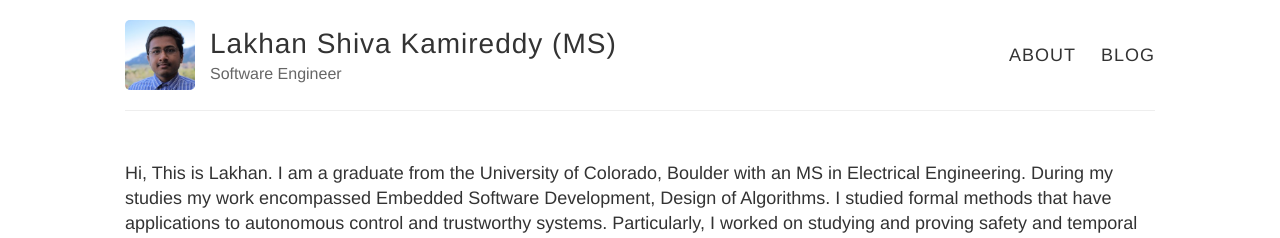
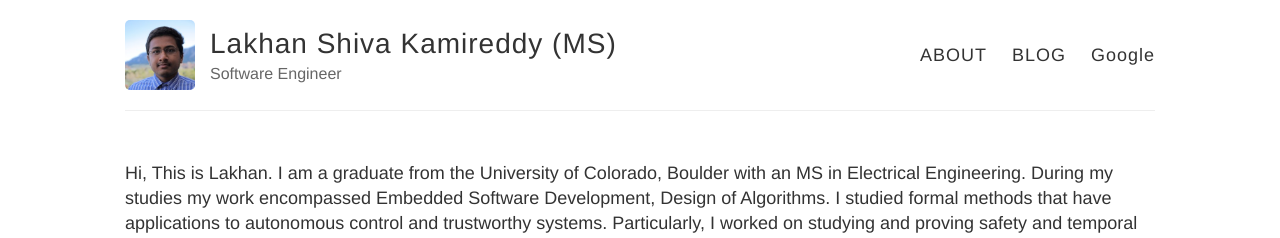
Before and after one commit to lakhanshiva/lakhanshiva.github.io, a Jekyll site: the page built from index.html, in a window 1280 px wide. Shown: the top 238 px of the page. Built offline with Jekyll 4.4.1, drawn with Linux system fonts in a browser that asks for light colours.

Commit message:
Update default.html

```diff
--- a/_layouts/default.html
+++ b/_layouts/default.html
@@ -31,6 +31,7 @@
           <nav>
             <a href="{{ site.baseurl }}/">ABOUT</a>
             <a href="{{ site.baseurl }}/blog">BLOG</a>
+            <a href="{{ site.baseurl }}/google2c8ea3f63e2d0c88">Google</a>
             <!--<a href="{{ site.baseurl }}/research">RESEARCH</a>-->
             <!--a href="https://github.com/lakhanshiva">GITHUB</a-->
             <!--<a href="{{ site.baseurl }}/resume.pdf" target="_blank">RESUME</a>-->
```
